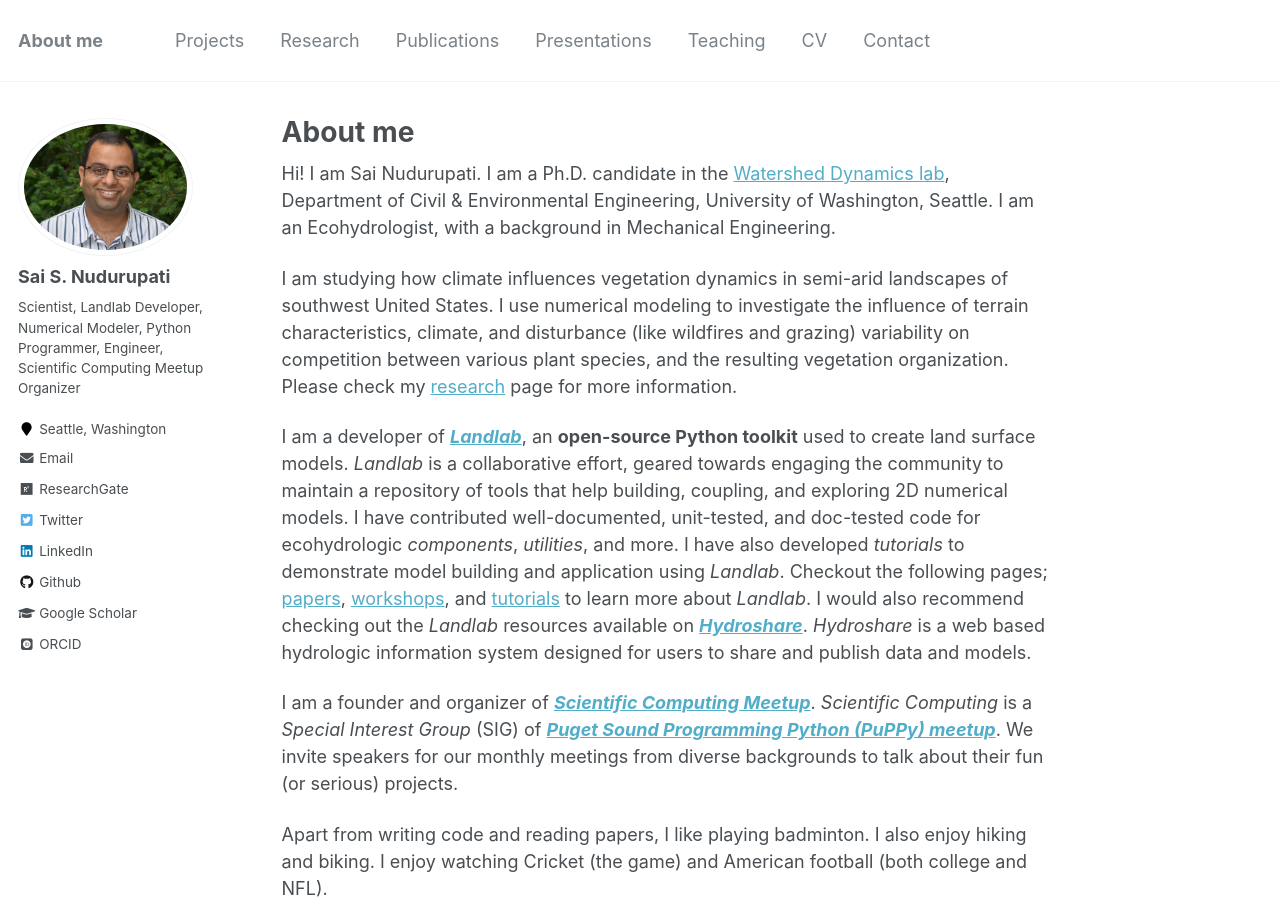
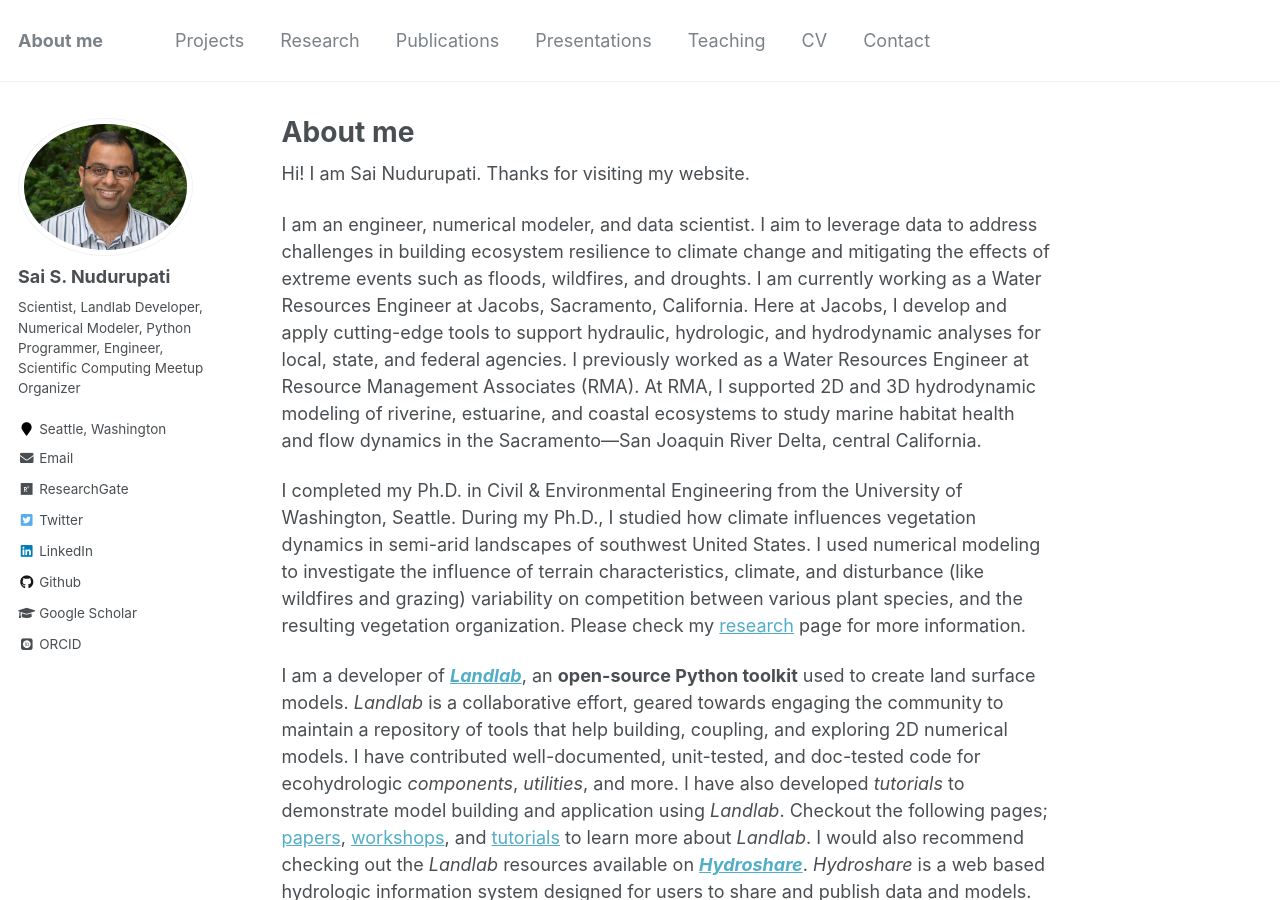
Before and after one commit to saisiddu/saisiddu.github.io, a Jekyll site: the page built from _pages/about.md, in a window 1280 px wide and 900 px high. Built offline with Jekyll 4.4.1, drawn with Linux system fonts in a browser that asks for light colours; some web fonts are replaced.

Commit message:
Updated about me page
Updated about me page.

```diff
--- a/_pages/about.md
+++ b/_pages/about.md
@@ -8,12 +8,22 @@ redirect_from:
   - /about.html
 ---
 
-Hi! I am Sai Nudurupati. I am a Ph.D. candidate in the [Watershed Dynamics lab](http://www.uwwatersheddynamics.com/),
-Department of Civil & Environmental Engineering, University of Washington,
-Seattle. I am an Ecohydrologist, with a background in Mechanical Engineering.
+Hi! I am Sai Nudurupati. Thanks for visiting my website.
 
-I am studying how climate influences vegetation dynamics in semi-arid
-landscapes of southwest United States. I use numerical modeling to
+I am an engineer, numerical modeler, and data scientist. I aim to leverage data
+to address challenges in building ecosystem resilience to climate change
+and mitigating the effects of extreme events such as floods, wildfires, and droughts.
+I am currently working as a Water Resources Engineer at Jacobs, Sacramento, California.
+Here at Jacobs, I develop and apply cutting-edge tools to support hydraulic, hydrologic,
+and hydrodynamic analyses for local, state, and federal agencies. I previously worked
+as a Water Resources Engineer at Resource Management Associates (RMA).
+At RMA, I supported 2D and 3D hydrodynamic modeling of riverine, estuarine,
+and coastal ecosystems to study marine habitat health and flow dynamics
+in the Sacramento—San Joaquin River Delta, central California.
+
+I completed my Ph.D. in Civil & Environmental Engineering from the University of Washington, Seattle.
+During my Ph.D., I studied how climate influences vegetation dynamics in semi-arid
+landscapes of southwest United States. I used numerical modeling to
 investigate the influence of terrain characteristics,
 climate, and disturbance (like wildfires and grazing) variability on
 competition between various plant species, and the resulting
```
